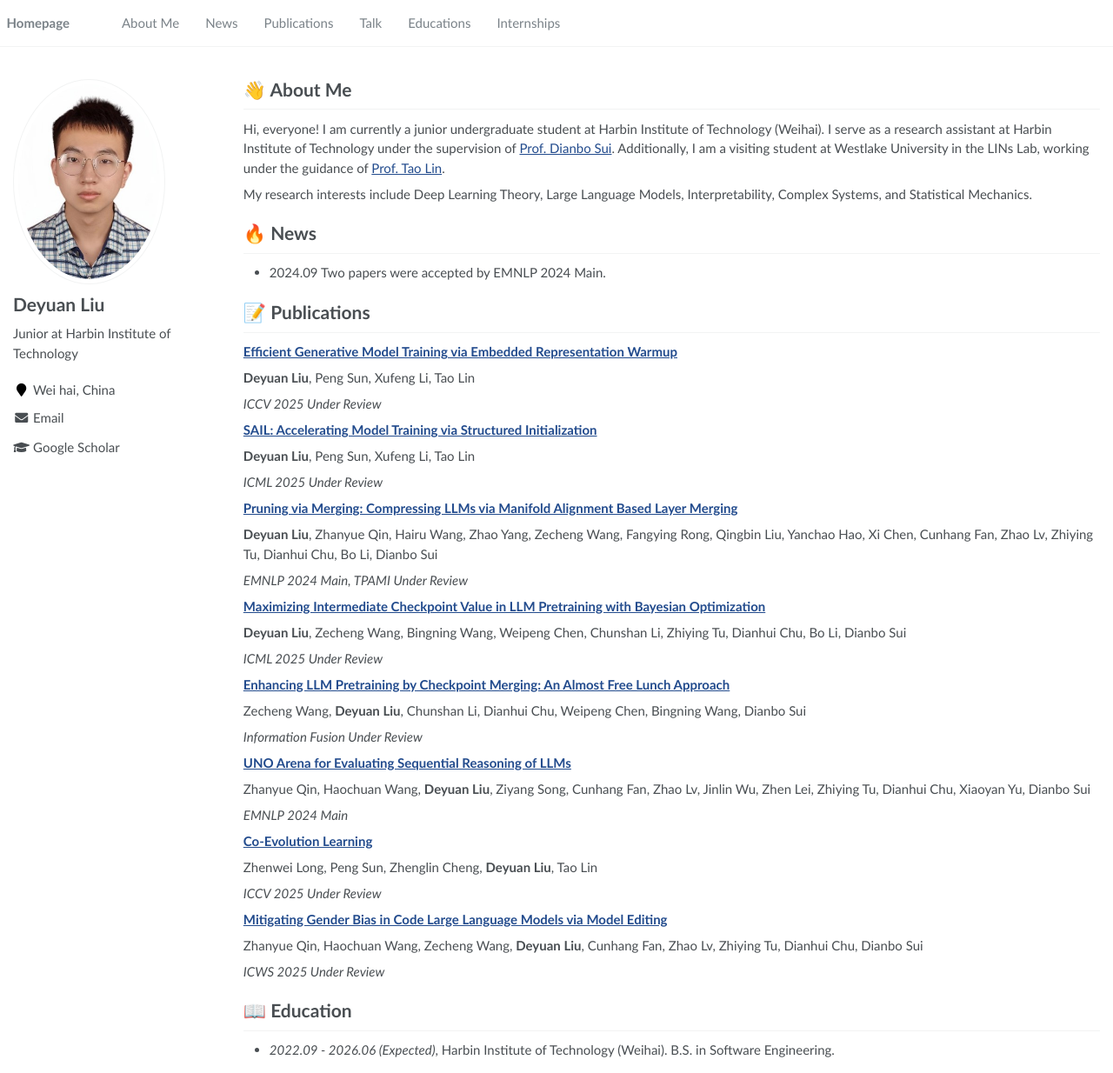
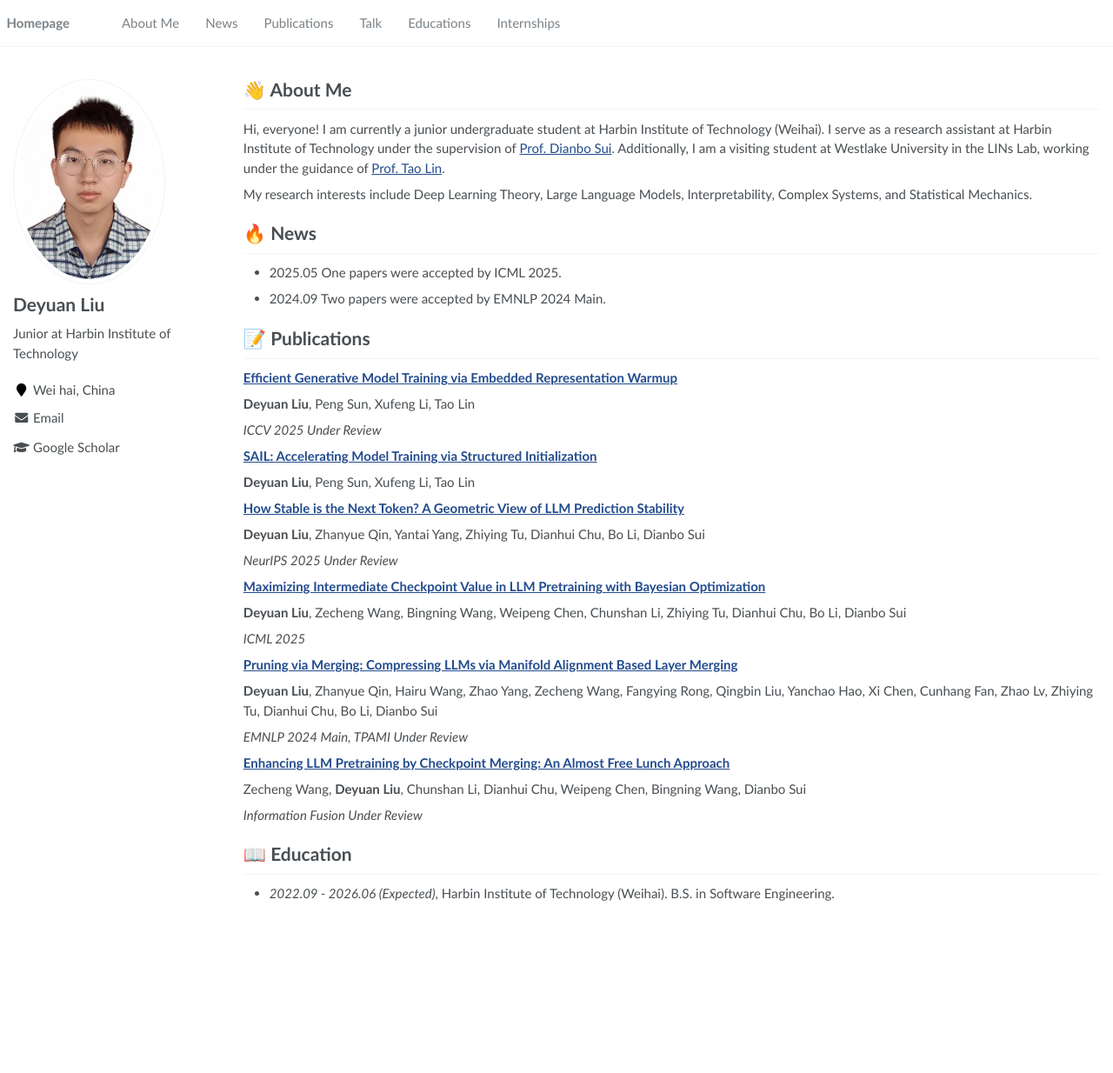
Before and after one commit to hrwang00/HairuWang.github.io, a Jekyll site: the page built from _pages/about.md, in a window 1280 px wide and 1234 px high. Shown: the whole window at 87% size. Built offline with Jekyll 4.4.1, drawn with Linux system fonts in a browser that asks for light colours.

Commit message:
Update about.md

```diff
--- a/_pages/about.md
+++ b/_pages/about.md
@@ -23,11 +23,12 @@ Hi, everyone! I am currently a junior undergraduate student at Harbin Institute
 My research interests include Deep Learning Theory, Large Language Models, Interpretability, Complex Systems, and Statistical Mechanics.
 
 # 🔥 News
+- 2025.05 One papers were accepted by ICML 2025.
 - 2024.09 Two papers were accepted by EMNLP 2024 Main.
 
 # 📝 Publications
 
-[**Efficient Generative Model Training via Embedded Representation Warmup**](#)
+[**Efficient Generative Model Training via Embedded Representation Warmup**](https://arxiv.org/abs/2504.10188)
 
 **Deyuan Liu**, Peng Sun, Xufeng Li, Tao Lin
 
@@ -37,7 +38,17 @@ My research interests include Deep Learning Theory, Large Language Models, Inter
 
 **Deyuan Liu**, Peng Sun, Xufeng Li, Tao Lin
 
-*ICML 2025 Under Review*
+[**How Stable is the Next Token? A Geometric View of LLM Prediction Stability**](#)
+
+**Deyuan Liu**, Zhanyue Qin, Yantai Yang, Zhiying Tu, Dianhui Chu, Bo Li, Dianbo Sui
+
+*NeurIPS 2025 Under Review*
+
+[**Maximizing Intermediate Checkpoint Value in LLM Pretraining with Bayesian Optimization**](https://arxiv.org/abs/2403.19390)
+
+**Deyuan Liu**, Zecheng Wang, Bingning Wang, Weipeng Chen, Chunshan Li, Zhiying Tu, Dianhui Chu, Bo Li, Dianbo Sui
+
+*ICML 2025*
 
 
 [**Pruning via Merging: Compressing LLMs via Manifold Alignment Based Layer Merging**](https://arxiv.org/abs/2406.16330)
@@ -47,13 +58,6 @@ My research interests include Deep Learning Theory, Large Language Models, Inter
 *EMNLP 2024 Main, TPAMI Under Review*
 
 
-[**Maximizing Intermediate Checkpoint Value in LLM Pretraining with Bayesian Optimization**](https://arxiv.org/abs/2403.19390)
-
-**Deyuan Liu**, Zecheng Wang, Bingning Wang, Weipeng Chen, Chunshan Li, Zhiying Tu, Dianhui Chu, Bo Li, Dianbo Sui
-
-*ICML 2025 Under Review*
-
-
 [**Enhancing LLM Pretraining by Checkpoint Merging: An Almost Free Lunch Approach**](#)
 
 Zecheng Wang, **Deyuan Liu**, Chunshan Li, Dianhui Chu, Weipeng Chen, Bingning Wang, Dianbo Sui
@@ -61,26 +65,5 @@ Zecheng Wang, **Deyuan Liu**, Chunshan Li, Dianhui Chu, Weipeng Chen, Bingning W
 *Information Fusion Under Review*
 
 
-[**UNO Arena for Evaluating Sequential Reasoning of LLMs**](https://arxiv.org/abs/2406.16382)
-
-Zhanyue Qin, Haochuan Wang, **Deyuan Liu**, Ziyang Song, Cunhang Fan, Zhao Lv, Jinlin Wu, Zhen Lei, Zhiying Tu, Dianhui Chu, Xiaoyan Yu, Dianbo Sui
-
-*EMNLP 2024 Main*
-
-
-[**Co-Evolution Learning**](https://openreview.net/forum?id=5IBrWCeZtl&referrer=%5BAuthor%20Console%5D(%2Fgroup%3Fid%3DICLR.cc%2F2025%2FConference%2FAuthors%23your-submissions))
-
-Zhenwei Long, Peng Sun, Zhenglin Cheng, **Deyuan Liu**, Tao Lin
-
-*ICCV 2025 Under Review*
-
-
-[**Mitigating Gender Bias in Code Large Language Models via Model Editing**](https://arxiv.org/abs/2410.07820)
-
-Zhanyue Qin, Haochuan Wang, Zecheng Wang, **Deyuan Liu**, Cunhang Fan, Zhao Lv, Zhiying Tu, Dianhui Chu, Dianbo Sui
-
-*ICWS 2025 Under Review*
-
-
 # 📖 Education
 - *2022.09 - 2026.06 (Expected)*, Harbin Institute of Technology (Weihai). B.S. in Software Engineering.
```
